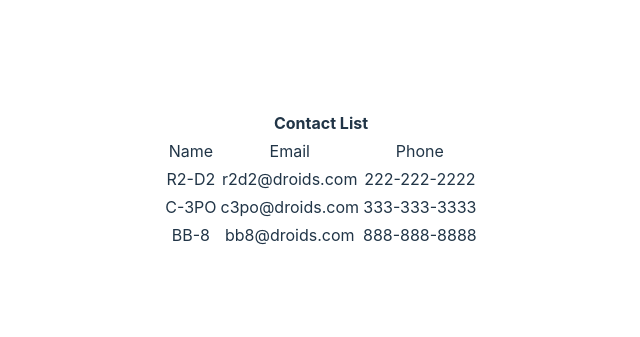
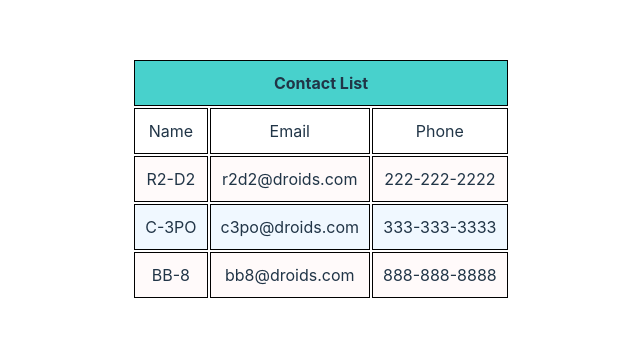
Before and after one commit to R-Kershaw/Contact-List, a React (Vite) app: page / in a window 1280 px wide. Shown: the part 221-558 px from the top of the page, without its empty margins (319-959 px from the left). Built offline with nearby package versions, Linux system fonts and the light colour scheme; no server answers.

Commit message:
Completed Finish Up tab

```diff
--- a/src/App.jsx
+++ b/src/App.jsx
@@ -1,5 +1,6 @@
 import { useState } from 'react';
 import ContactList from './components/ContactList';
+import SelectedContact from './components/SelectedContact';
 import './App.css';
 
 
@@ -8,7 +9,9 @@ function App() {
 
   return (
     <>
-      {selectedContactId ? (<div>Selected Contact View</div>) : (<ContactList setSelectedContactId={setSelectedContactId} />)}
+      {selectedContactId ?
+        (<SelectedContact selectedContactId={selectedContactId} setSelectedContactId={setSelectedContactId} />)
+        : (<ContactList setSelectedContactId={setSelectedContactId} />)}
     </>
   )
 }
--- a/src/components/ContactList.jsx
+++ b/src/components/ContactList.jsx
@@ -33,13 +33,13 @@ export default function ContactList({ setSelectedContactId }) {
                 <tr>
                     <th colSpan="3">Contact List</th>
                 </tr>
-            </thead>
-            <tbody>
-                <tr>
+                <tr> {/*Moved to thead for styling purposes */}
                     <td>Name</td>
                     <td>Email</td>
                     <td>Phone</td>
                 </tr>
+            </thead>
+            <tbody>
                 {contacts.map((contact) => {
                     return <ContactRow key={contact.id} contact={contact} setSelectedContactId={setSelectedContactId} />;
                 })}
--- /dev/null
+++ b/src/components/SelectedContact.jsx
@@ -0,0 +1,55 @@
+import React from "react";
+import { useState } from "react";
+import { useEffect } from "react";
+
+export default function SelectedContact({ selectedContactId, setSelectedContactId }) {
+    const [contact, setContact] = useState(null);
+
+    useEffect(() => {
+        async function fetchContact() {
+            try {
+                const response = await fetch(`http://fsa-jsonplaceholder-69b5c48f1259.herokuapp.com/users/${selectedContactId}`);
+                const result = await response.json();
+                setContact(result);
+            } catch (error) {
+                console.log(error);
+            }
+        }
+        fetchContact();
+    }, []);
+    console.log("Selected Contact", contact);
+
+    //only display once a contact isn't null
+    if (contact) {
+        //use td for styling purposes
+        return (
+            <div>
+                <table>
+                    <th>Name: {contact.name}</th>
+                    <tbody>
+                        <tr>
+                            <td>Username: {contact.username}</td>
+                        </tr>
+                        <tr>
+                            <td>
+                                Email: {contact.email}
+                            </td>
+                        </tr>
+                        <tr>
+                            <td>Phone: {contact.phone}</td>
+                        </tr>
+                        <tr>
+                            <td>Website: {contact.website}</td>
+                        </tr>
+                    </tbody>
+
+                </table>
+                <br></br>
+                <button onClick={() => { setSelectedContactId(null) }}>Contact List</button>
+            </div>
+        );
+    } else {
+        return null;
+    }
+
+}
--- a/src/index.css
+++ b/src/index.css
@@ -19,6 +19,7 @@ a {
   color: #646cff;
   text-decoration: inherit;
 }
+
 a:hover {
   color: #535bf2;
 }
@@ -38,7 +39,7 @@ h1 {
 
 button {
   border-radius: 8px;
-  border: 1px solid transparent;
+  border: 1px solid;
   padding: 0.6em 1.2em;
   font-size: 1em;
   font-weight: 500;
@@ -47,12 +48,32 @@ button {
   cursor: pointer;
   transition: border-color 0.25s;
 }
+
 button:hover {
   border-color: #646cff;
 }
+
 button:focus,
 button:focus-visible {
   outline: 4px auto -webkit-focus-ring-color;
+}
+
+th,
+tr,
+td {
+  border: 1px solid black;
+  padding: 10px;
+}
+
+th {
+  text-align: center;
+  background-color: mediumturquoise
+}
+tbody tr:nth-child(odd){
+  background-color: snow;
+}
+tbody tr:nth-child(even){
+  background-color: aliceblue;
 }
 
 @media (prefers-color-scheme: light) {
@@ -60,9 +81,11 @@ button:focus-visible {
     color: #213547;
     background-color: #ffffff;
   }
+
   a:hover {
     color: #747bff;
   }
+
   button {
     background-color: #f9f9f9;
   }
```
